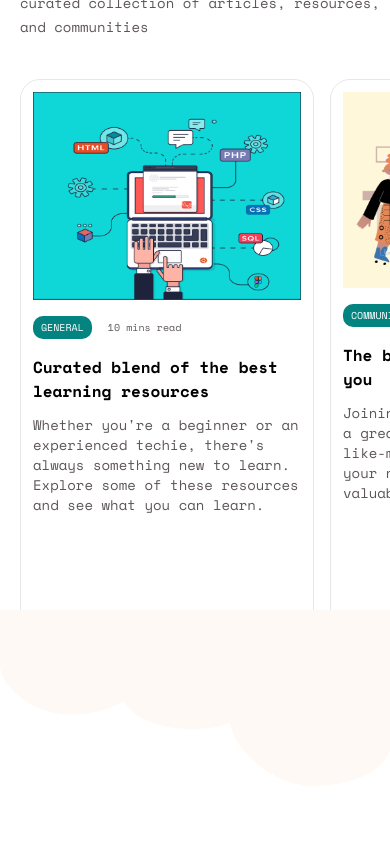
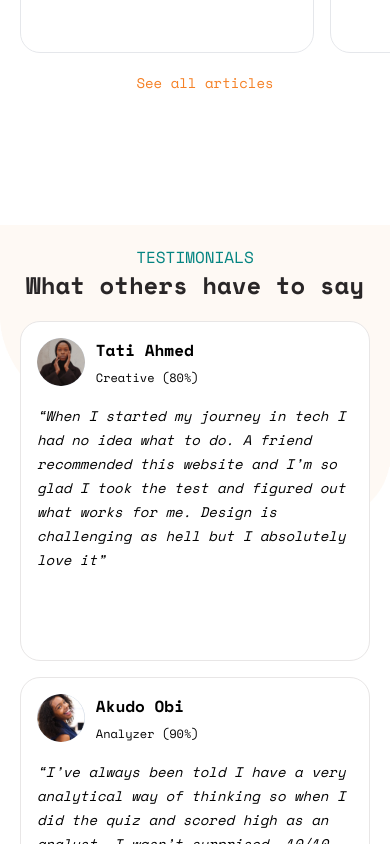
Before and after one commit to kingjamesx/quiz-app, a Next.js app: page / in a window 390 px wide. Shown: the part 2119-2963 px from the top of the page. Built offline with nearby package versions, Linux system fonts and the light colour scheme.

Commit message:
testimonials mobile

```diff
--- a/components/home-page/Qualities.jsx
+++ b/components/home-page/Qualities.jsx
@@ -7,7 +7,7 @@ const Qualities = () => {
   return (
     <section className="sm:border-t bg-techskills-pattern bg-cover px-5 lg:px-10 xl:px-20 pb-[100px] lg:mt-[100px] mt-0 pt-[20px] lg:pt-[100px] flex flex-col-reverse md:flex-row justify-between items-center">
       {/* left side */}
-      <div className="flex">
+      {/* <div className="flex">
         <div className=" flex flex-col gap-[88px] mt-[100px] items-end">
           <div className="qualities">Creativity</div>
           <div className="qualities">Analytical thinking</div>
@@ -21,7 +21,7 @@ const Qualities = () => {
           <div className="qualities_right">Passion for technology</div>
           <div className="qualities_right">People skills</div>
         </div>
-      </div>
+      </div> */}
       {/* right side */}
       <div className="relative">
         <Image className='w-[200px] h-[200px] md:w-[300px] md:h-[300px] lg:h-auto lg:w-auto absolute z-[-1] right-5 md:right-[40px] top-[5px] md:top-[-80px]' src={techskillIllustration} alt='Illustration'/>
--- a/components/home-page/layout/StackUp.jsx
+++ b/components/home-page/layout/StackUp.jsx
@@ -19,7 +19,7 @@ const StackUp = () => {
 
       <Link
           href="/assessments"
-          className="mb-10 flex w-max px-8 items-center justify-center gap-1 rounded-[20px] bg-primary-2/400 py-1.5 text-white hover:bg-primary-2/500 md:gap-2.5 md:py-[18px]"
+          className="mb-10 flex w-max px-8 items-center justify-center gap-1 rounded-[20px] bg-primary-2/400 py-1.5 font-bold text-white hover:bg-primary-2/500 md:gap-2.5 md:py-[18px]"
         >
           <p>Take the test</p>
           <Image src={arrow} alt="arrow" />
--- a/components/home-page/layout/Subscribe.jsx
+++ b/components/home-page/layout/Subscribe.jsx
@@ -7,8 +7,7 @@ const Subscribe = () => {
       <h3 className="font-bold text-[40px] mb-1.5">Subscribe to our news letter</h3>
       <div className="flex items-center gap-2">
         <p className="w-[580px] text-lg text-secondary">
-          Stay up to date wth the latest news, announcements, and articles Enter
-          your email Subscribe
+          Stay up to date with the latest news, announcements, and articles
         </p>
         <form action="" className="flex items-center gap-2">
             <input type="text" className="w-[410px] border border-[#E8E6E6] p-4 rounded-[20px]" placeholder='Enter your email' />
--- a/components/home-page/layout/Testimonials.jsx
+++ b/components/home-page/layout/Testimonials.jsx
@@ -8,21 +8,21 @@ import Testimonial_data from '@/components/testimonials/data';
 
 const Testimonials = () => {
   return (
-    <section className="z-[1] mx-auto relative px-20 py-[100px]">
+    <section className="z-[1] relative px-5 sm:px-10 lg:px-20 py-[60px] md:py-[100px]">
       <Image
-        className="absolute z-[-10] mt-[-245px] mx-[-80px]"
+        className="h-[300px] md:h-auto absolute z-[-10] md:mt-[-245px] mx-[-20px] sm:mx-[-40px] lg:mx-[-80px]"
         src={testimonialPattern}
         alt="testimonial-bg"
       />
-      <div className="py-10 flex flex-col items-center justify-center">
+      <div className="py-5 md:py-10 flex flex-col items-center justify-center">
         <div className="text-center">
-          <h5 className="text-accent-2 ">TESTIMONIALS</h5>
-          <h2 className="text-primary  text-[40px] font-bold mb-10">
+          <h5 className="md:text-base text-accent-2 ">TESTIMONIALS</h5>
+          <h2 className="text-primary  text-2xl md:text-[40px] font-bold mb-5 md:mb-10">
             What others have to say
           </h2>
         </div>
 
-        <div className="flex justify-center items-center gap-4">
+        <div className="w-full flex-col flex lg:flex-row sm:justify-center sm:items-center gap-4">
           {Testimonial_data.map(testimonial => (
             <TestimonialCard img={testimonial.img} name={testimonial.name} result={testimonial.test_result} percent={testimonial.test_percent} testimonial={testimonial.testimonial} />
           ))}
--- a/components/testimonials/TestimonialCard.jsx
+++ b/components/testimonials/TestimonialCard.jsx
@@ -4,15 +4,15 @@ import Image from 'next/image';
 
 const TestimonialCard = ({img, name, result, percent, testimonial}) => {
   return (
-    <div className="w-[359px] h-[357px] py-5 px-4 rounded-[20px] bg-white border-[#E8E6E6] border">
-      <div className="flex gap-3 items-center">
-        <Image src={img} className="w-[60px] h-[60px] bg-slate-300 rounded-full" />
+    <div className="overflow-y-scroll w-full h-[340px] sm:-h-[290px] sm:w-[359px] md:h-[357px] py-4 md:py-5 px-4 rounded-[20px] bg-white border-[#E8E6E6] border">
+      <div className="flex gap-[10.8px] md:gap-3 items-center">
+        <Image src={img} className="w-12 h-12 md:w-[60px] md:h-[60px] bg-slate-300 rounded-full" />
         <div className="">
-          <p className="text-lg font-bold mb-2">{name}</p>
-          <p className="text-sm">{result} ({percent})</p>
+          <p className="md:text-lg font-bold mb-2">{name}</p>
+          <p className="text-xs md:text-sm">{result} ({percent})</p>
         </div>
       </div>
-      <p className="mt-[22px] text-base italic">
+      <p className="mt-[18px] md:mt-[22px] text-sm leading-6 md:text-base italic">
         {testimonial}
       </p>
     </div>
--- a/tailwind.config.js
+++ b/tailwind.config.js
@@ -41,4 +41,18 @@ module.exports = {
     },
   },
   plugins: [],
+  screens: {
+    'xs': '300px',
+    'sm': '576px',
+    // => @media (min-width: 576px) { ... }
+
+    'md': '768px',
+    // => @media (min-width: 768px) { ... }
+
+    'lg': '992px',
+    // => @media (min-width: 992px) { ... }
+
+    'xl': '1200px',
+    // => @media (min-width: 1200px) { ... }
+  },
 };
```
